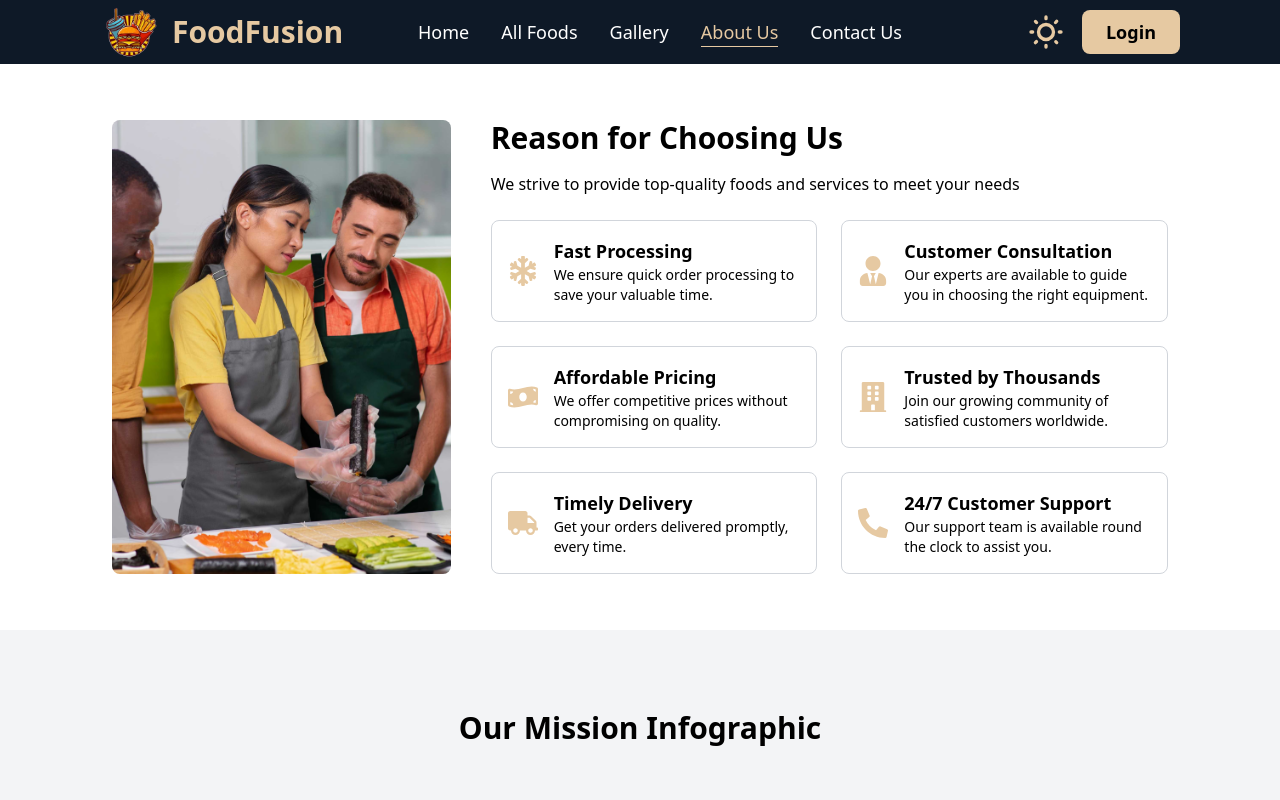
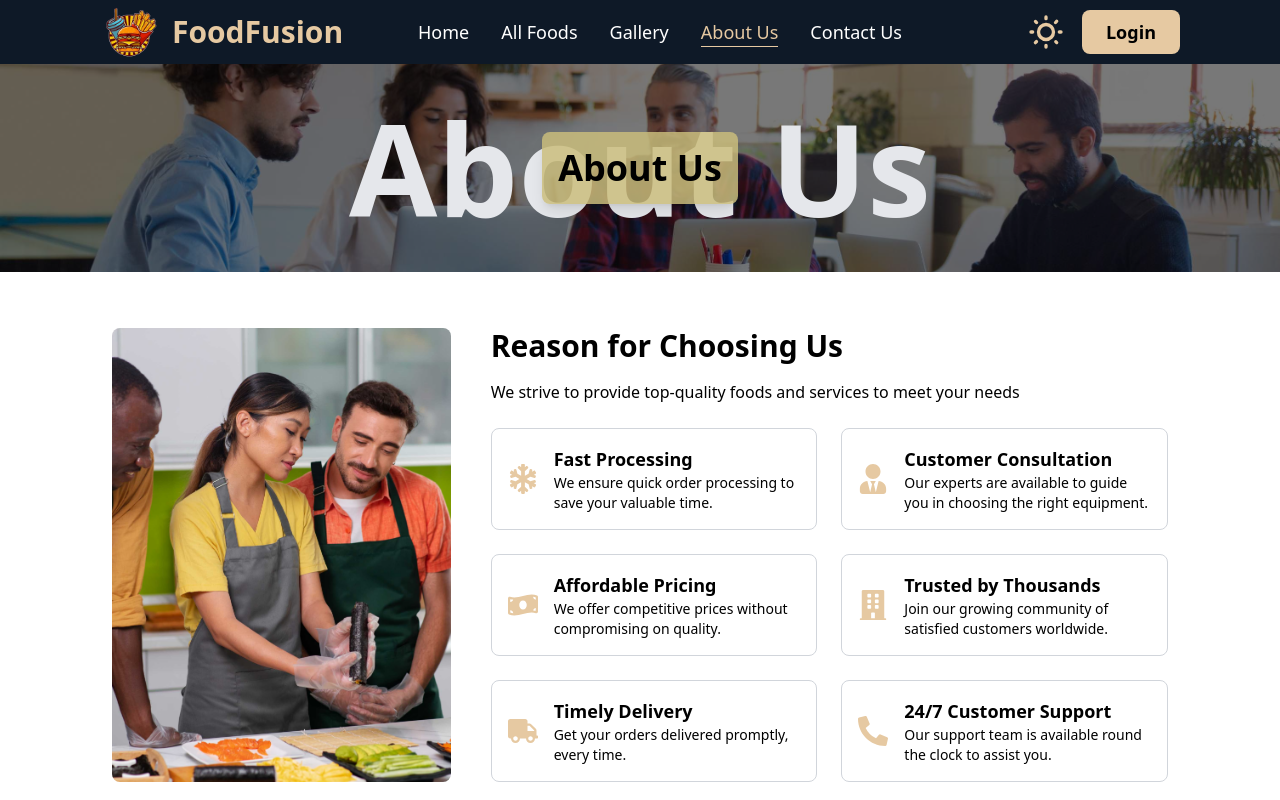
Before and after one commit to azmiruddin-143/FoodFusion-frontend, a React (Vite) app: page /aboutus in a window 1280 px wide. Shown: the top 800 px of the page. Built offline with nearby package versions, Linux system fonts and the light colour scheme; no server answers.

Commit message:
about and contact page update

```diff
--- a/src/Components/Footer.jsx
+++ b/src/Components/Footer.jsx
@@ -72,7 +72,6 @@ const Footer = () => {
                         <Link to={'https://www.facebook.com/azmiruddin143/'} > <FaFacebook /> </Link>
                         <Link to={'http://wa.me/8801933946077'} > <FaWhatsappSquare /> </Link>
 
-
                         {/* <AiFillTikTok /> */}
                     </div>
 
--- a/src/Pages/AboutUS.jsx
+++ b/src/Pages/AboutUS.jsx
@@ -1,10 +1,31 @@
 import React from 'react';
 import ForChoosingUs from '../Components/NewComponents/ForChoosingUs';
 import OurMission from '../Components/NewComponents/OurMission';
-
+import about from '../../src/assets/foods-about us.jpg'
+import { Helmet } from 'react-helmet-async';
 const AboutUS = () => {
     return (
         <div>
+            <Helmet>
+                <title>FoodFusion | About Us </title>
+            </Helmet>
+            <div
+                style={{
+                    backgroundImage: `url(${about})`, backgroundColor: "#00000087",
+                    backgroundBlendMode: "multiply", backgroundSize: "cover", backgroundPosition: "center", backgroundRepeat: "no-repeat"
+                }}
+                class="relative bg-gray-50 sm:h-24  h-12 lg:h-36 xl:h-52  flex items-center justify-center">
+
+                <h1 class="absolute inset-0 text-gray-200 text-4xl sm:text-5xl lg:text-7xl xl:text-9xl font-bold flex items-center justify-center select-none">
+                    About Us
+                </h1>
+
+                <div class="relative bg-[#cbbe7dd6] p-2 xl:p-4 rounded-lg shadow-lg z-10">
+                    <h1 class="xl:text-4xl sm:text-2xl font-bold text-black text-center">
+                     About Us
+                    </h1>
+                </div>
+            </div>
             <ForChoosingUs></ForChoosingUs>
             <OurMission></OurMission>
         </div>
--- a/src/Pages/ContactUs.jsx
+++ b/src/Pages/ContactUs.jsx
@@ -2,6 +2,8 @@
 import { useState } from "react";
 import { FaPhoneAlt, FaEnvelope, FaMapMarkerAlt, FaFacebook, FaTwitter, FaLinkedin, FaInstagram, FaClock } from "react-icons/fa";
 import contact from '../../src/assets/contact-image-BOLEc--O.jpg'
+import contactimage from '../../src/assets/foods-contact.jpg'
+import { Helmet } from "react-helmet-async";
 const ContactUs = () => {
     const [successMessage, setSuccessMessage] = useState("");
     const [errorMessage, setErrorMessage] = useState("");
@@ -28,10 +30,29 @@ const ContactUs = () => {
     };
 
     return (
+        <div>
+            <Helmet>
+                <title>FoodFusion | Contact Us </title>
+            </Helmet>
+            <div
+                style={{
+                    backgroundImage: `url(${contactimage})`, backgroundColor: "#00000087",
+                    backgroundBlendMode: "multiply", backgroundSize: "cover", backgroundPosition: "bottom", backgroundRepeat: "no-repeat"
+                }}
+                class="relative bg-gray-50 sm:h-24  h-12 lg:h-36 xl:h-52  flex items-center justify-center">
+
+                <h1 class="absolute inset-0 text-gray-200 text-4xl sm:text-5xl lg:text-7xl xl:text-9xl font-bold flex items-center justify-center select-none">
+                    Contact Us
+                </h1>
+
+                <div class="relative bg-[#cbbe7dd6] p-2 xl:p-4 rounded-lg shadow-lg z-10">
+                    <h1 class="xl:text-4xl sm:text-2xl font-bold text-black text-center">
+                        Contact Us
+                    </h1>
+                </div>
+            </div>
             <div className="max-w-7xl lg:mx-auto gap-10 px-2 lg:px-8 items-center sm:my-16 xl:my-24 my-5 flex flex-col lg:flex-row">
-            {/* Left Section */}
 
-            {/* Left Section */}
                 <div
                     style={{
                         backgroundImage: `url(${contact})`, backgroundColor: "#000000dc",
@@ -175,6 +196,7 @@ const ContactUs = () => {
                     )}
                 </div>
             </div>
+        </div>
     );
 };
 
```
Also changed, not shown: src/assets/foods-about us.jpg (added), src/assets/foods-contact.jpg (added). Lines whose indentation alone changed are shown as unchanged.
